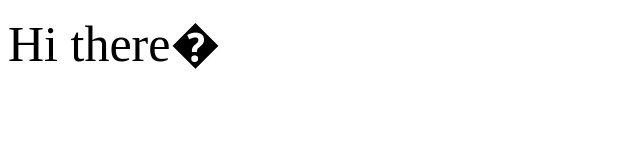
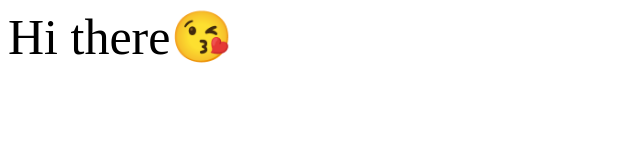
Before and after one commit to anurupjalota/lec1, a plain HTML site: page test.html in a window 1280 px wide. Shown: the whole page, without its empty margins (0-640 px from the left). Drawn offline with Linux system fonts and the light colour scheme.

Commit message:
pakka final test

```diff
--- a/test.html
+++ b/test.html
@@ -4,7 +4,7 @@
         <title>Hey there</title>
         <style>
             div::after{
-                content: "\1F9618";
+                content: "\1F618";
             }
         </style>
     </head>
```
